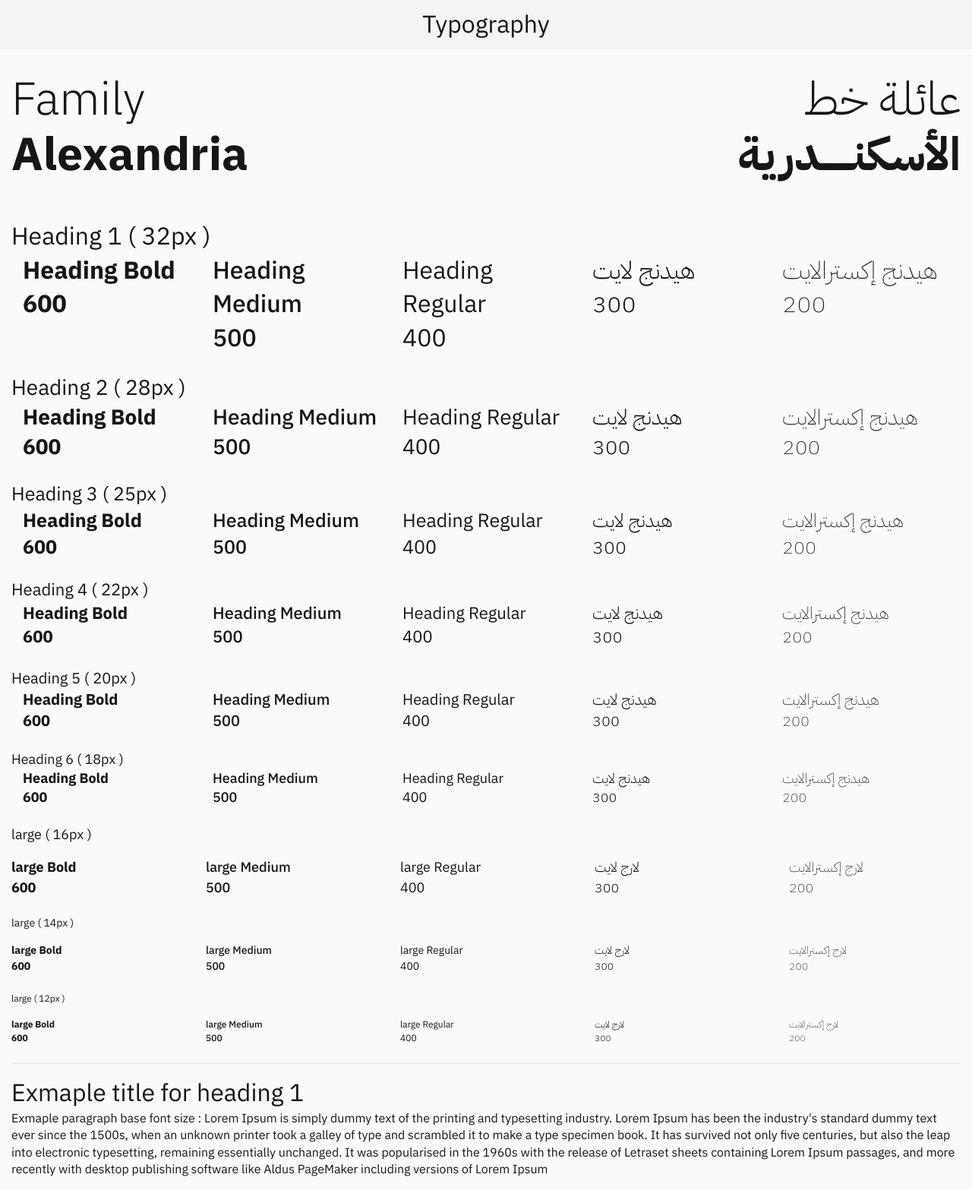
After one commit to waleedo0o7/manarat, a PHP site: page /ds-typography.php in a window 1280 px wide. The commit adds this page. Shown: the whole page at 76% size. Run offline with PHP 8.4, Linux system fonts and the light colour scheme; some libraries are stand-ins or nearby versions.

Commit message:
finish all website phase 4

```diff
--- a/assets/css/_shared.scss
+++ b/assets/css/_shared.scss
@@ -26,11 +26,14 @@ html {
     scroll-behavior: smooth;
 }
 
+
+
+
 body {
     font-family: "IBM Plex Sans Arabic", sans-serif;
     font-weight: 400;
     font-style: normal;
-    font-size: var(--base-font-size);
+    // font-size: var(--base-font-size);
     color: #161616;
     border-radius: 10px;
     background-color: var(--color-gray-light-100);
@@ -55,6 +58,12 @@ body {
 
     }
 }
+
+body {
+    --font-size-scale: 1;
+    font-size: calc(16px * var(--font-size-scale));
+}
+
 
 p {
     line-height: 1.4
--- /dev/null
+++ b/ds-typography.php
@@ -0,0 +1,191 @@
+<?php include 'header.php'; ?>
+
+<style>
+    .web-app-top-bar {
+        display: none !important
+    }
+
+    @media (min-width: 1200px) {
+        .container {
+            max-width: 1600px;
+        }
+    }
+
+</style>
+
+<div class="page default-layout page-name">
+
+    <div class="ds-section">
+
+        <div class="ds-title">
+            <h1 class="text-center"> Typography </h1>
+        </div>
+
+        <div class="container">
+
+            <div class="d-flex justify-content-between align-items-center mb-5">
+                <div class="display-4"> Family <br /> <span class="bold"> Alexandria </span> </div>
+                <div class="display-4 text-right"> عائلة خط <br /> <span class="bold"> الأسكنــــــدرية </span> </div>
+            </div>
+
+            <div class="ds-sub-section mb-4">
+
+                <h1 class="text-left"> Heading 1 ( 32px ) </h1>
+
+                <div class="row h1">
+                    <div class="col font-weight-bold"> Heading Bold <br /> 600 </div>
+                    <div class="col font-weight-medium"> Heading Medium <br /> 500 </div>
+                    <div class="col font-weight-regular"> Heading Regular <br /> 400 </div>
+                    <div class="col font-weight-light"> هيدنج لايت <br /> 300 </div>
+                    <div class="col font-weight-extra-light"> هيدنج إكسترالايت <br /> 200 </div>
+                </div>
+
+            </div> <!-- ds-sub-section -->
+
+
+            <div class="ds-sub-section mb-4">
+
+                <h2 class="text-left"> Heading 2 ( 28px ) </h2>
+
+                <div class="row h2">
+                    <div class="col font-weight-bold"> Heading Bold <br /> 600 </div>
+                    <div class="col font-weight-medium"> Heading Medium <br /> 500 </div>
+                    <div class="col font-weight-regular"> Heading Regular <br /> 400 </div>
+                    <div class="col font-weight-light"> هيدنج لايت <br /> 300 </div>
+                    <div class="col font-weight-extra-light"> هيدنج إكسترالايت <br /> 200 </div>
+                </div>
+
+            </div> <!-- ds-sub-section -->
+
+
+
+            <div class="ds-sub-section mb-4">
+
+                <h3 class="text-left"> Heading 3 ( 25px ) </h3>
+
+                <div class="row h3">
+                    <div class="col font-weight-bold"> Heading Bold <br /> 600 </div>
+                    <div class="col font-weight-medium"> Heading Medium <br /> 500 </div>
+                    <div class="col font-weight-regular"> Heading Regular <br /> 400 </div>
+                    <div class="col font-weight-light"> هيدنج لايت <br /> 300 </div>
+                    <div class="col font-weight-extra-light"> هيدنج إكسترالايت <br /> 200 </div>
+                </div>
+
+            </div> <!-- ds-sub-section -->
+
+
+
+            <div class="ds-sub-section mb-4">
+
+                <h4 class="text-left"> Heading 4 ( 22px ) </h4>
+
+                <div class="row h4">
+                    <div class="col font-weight-bold"> Heading Bold <br /> 600 </div>
+                    <div class="col font-weight-medium"> Heading Medium <br /> 500 </div>
+                    <div class="col font-weight-regular"> Heading Regular <br /> 400 </div>
+                    <div class="col font-weight-light"> هيدنج لايت <br /> 300 </div>
+                    <div class="col font-weight-extra-light"> هيدنج إكسترالايت <br /> 200 </div>
+                </div>
+
+            </div> <!-- ds-sub-section -->
+
+
+
+
+
+            <div class="ds-sub-section mb-4">
+
+                <h5 class="text-left"> Heading 5 ( 20px ) </h5>
+
+                <div class="row h5">
+                    <div class="col font-weight-bold"> Heading Bold <br /> 600 </div>
+                    <div class="col font-weight-medium"> Heading Medium <br /> 500 </div>
+                    <div class="col font-weight-regular"> Heading Regular <br /> 400 </div>
+                    <div class="col font-weight-light"> هيدنج لايت <br /> 300 </div>
+                    <div class="col font-weight-extra-light"> هيدنج إكسترالايت <br /> 200 </div>
+                </div>
+
+            </div> <!-- ds-sub-section -->
+
+
+            <div class="ds-sub-section mb-4">
+
+                <h6 class="text-left"> Heading 6 ( 18px ) </h6>
+
+                <div class="row h6">
+                    <div class="col font-weight-bold"> Heading Bold <br /> 600 </div>
+                    <div class="col font-weight-medium"> Heading Medium <br /> 500 </div>
+                    <div class="col font-weight-regular"> Heading Regular <br /> 400 </div>
+                    <div class="col font-weight-light"> هيدنج لايت <br /> 300 </div>
+                    <div class="col font-weight-extra-light"> هيدنج إكسترالايت <br /> 200 </div>
+                </div>
+
+            </div> <!-- ds-sub-section -->
+
+
+            <div class="ds-sub-section mb-4">
+
+                <p class="font-size-large"> large ( 16px ) </p>
+
+                <div class="row font-size-large">
+                    <div class="col font-weight-bold"> large Bold <br /> 600 </div>
+                    <div class="col font-weight-medium"> large Medium <br /> 500 </div>
+                    <div class="col font-weight-regular"> large Regular <br /> 400 </div>
+                    <div class="col font-weight-light"> لارج لايت <br /> 300 </div>
+                    <div class="col font-weight-extra-light"> لارج إكسترالايت <br /> 200 </div>
+                </div>
+
+            </div> <!-- ds-sub-section -->
+
+
+
+            <div class="ds-sub-section mb-4">
+
+                <p class="font-size-base"> large ( 14px ) </p>
+
+                <div class="row font-size-base">
+                    <div class="col font-weight-bold"> large Bold <br /> 600 </div>
+                    <div class="col font-weight-medium"> large Medium <br /> 500 </div>
+                    <div class="col font-weight-regular"> large Regular <br /> 400 </div>
+                    <div class="col font-weight-light"> لارج لايت <br /> 300 </div>
+                    <div class="col font-weight-extra-light"> لارج إكسترالايت <br /> 200 </div>
+                </div>
+
+            </div> <!-- ds-sub-section -->
+
+
+            <div class="ds-sub-section mb-4">
+
+                <p class="font-size-small"> large ( 12px ) </p>
+
+                <div class="row font-size-small">
+                    <div class="col font-weight-bold"> large Bold <br /> 600 </div>
+                    <div class="col font-weight-medium"> large Medium <br /> 500 </div>
+                    <div class="col font-weight-regular"> large Regular <br /> 400 </div>
+                    <div class="col font-weight-light"> لارج لايت <br /> 300 </div>
+                    <div class="col font-weight-extra-light"> لارج إكسترالايت <br /> 200 </div>
+                </div>
+
+            </div> <!-- ds-sub-section -->
+
+
+
+
+
+
+
+            <hr>
+
+
+            <h1> Exmaple title for heading 1</h1>
+
+            <p> Exmaple paragraph base font size : Lorem Ipsum is simply dummy text of the printing and typesetting industry. Lorem Ipsum has been the industry's standard dummy text ever since the 1500s, when an unknown printer took a galley of type and scrambled it to make a type specimen book. It has survived not only five centuries, but also the leap into electronic typesetting, remaining essentially unchanged. It was popularised in the 1960s with the release of Letraset sheets containing Lorem Ipsum passages, and more recently with desktop publishing software like Aldus PageMaker including versions of Lorem Ipsum </p>
+
+
+        </div> <!-- container -->
+
+    </div> <!-- ds-section -->
+
+</div> <!-- page -->
+
+<?php include 'footer.php'; ?>
```
Also changed, not shown: assets/css/style-ltr.min.css, assets/css/style-rtl.min.css, 2 other files.
